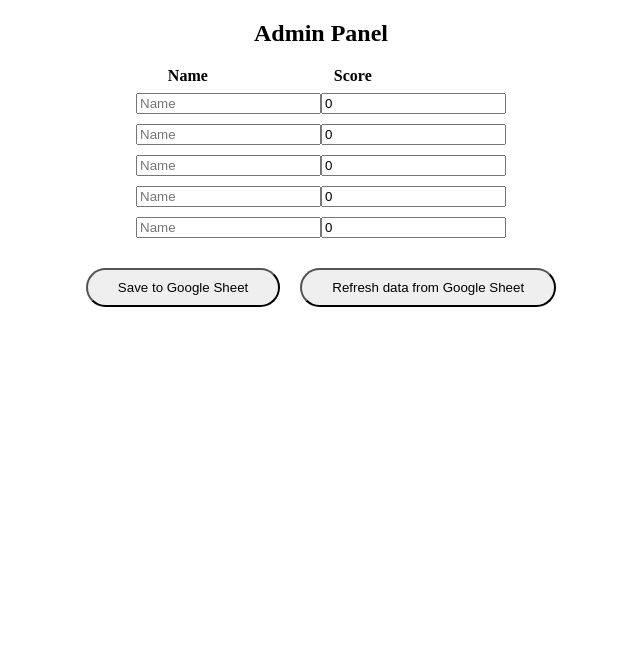
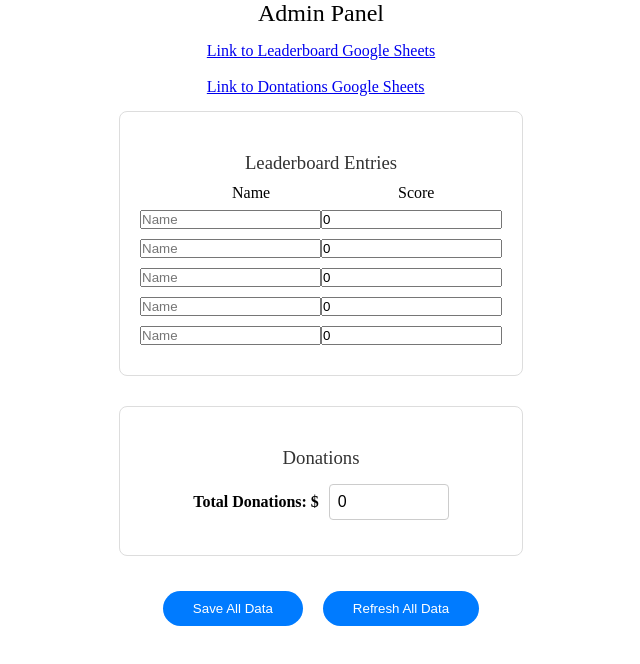
Before and after one commit to george-p-johnson/CNX-Leaderboard, a Vue app: page /admin in a window 1280 px wide. Shown: the top 664 px of the page, without its empty margins (319-959 px from the left). Built offline with nearby package versions, Linux system fonts and the light colour scheme; no server answers.

Commit message:
Donations
Added donations func and some styling that needs to be corrected

```diff
--- a/src/App.vue
+++ b/src/App.vue
@@ -1,10 +1,3 @@
 <template>
   <router-view />
 </template>
-
-<style>
-body {
-  margin: 0;
-  padding: 0;
-}
-</style>
--- a/src/assets/main.css
+++ b/src/assets/main.css
@@ -7,24 +7,32 @@
   margin: 0;
   padding: 0;
   font-weight: normal;
-  /* height: 1920px;
-  width: 1080px; */
 }
 
 body {
+  /* width: 100vw;
+  height: 100vh; */
   margin: 0;
   padding: 0;
+  overflow: hidden;
+  overflow-y: hidden;
+  overflow-x: hidden;
 }
 
+
 #app {
-  /* max-width: 1080px; */
-  /* margin: 0 auto;
-  padding: 2rem; */
   font-weight: normal;
-  /* background-color: #90D0FE;
-  height: 1920px;
-  width: 1080px; */
 }
+
+
+
+
+
+
+
+
+
+
 
 /*=========================================================
 Salesforce Fonts
--- a/src/components/Admin.vue
+++ b/src/components/Admin.vue
@@ -2,6 +2,16 @@
   <div id="container">
     <h2>Admin Panel</h2>
 
+    <div id="googleSheets">
+        <a href="https://docs.google.com/spreadsheets/d/11VimFdYmwUYX8OVGfhK3vvXtCdvsIj8IWKop1oxaehk/edit?gid=0#gid=0">Link to Leaderboard Google Sheets</a>
+        <br>
+        <br>
+        <a href="https://docs.google.com/spreadsheets/d/1VS8lLYorekpgm6mPdKACbDcn9r_KoguTuuwqDISnFM8/edit?gid=0#gid=0">Link to Dontations Google Sheets</a>
+    </div>
+
+    <!-- Leaderboard Entries Section -->
+    <div class="section">
+      <h3>Leaderboard Entries</h3>
       <div id="header">
         <div class="heading">Name</div>
         <div>Score</div>
@@ -12,10 +22,27 @@
         <input v-model="entry.name" name="Name" placeholder="Name" />
         <input v-model.number="entry.score" name="Score" placeholder="Score" type="number" />
       </div>
+    </div>
+
+    <!-- Donations Section -->
+    <div class="section">
+      <h3>Donations</h3>
+      <div class="donation-input">
+        <label for="donation">Total Donations: $</label>
+        <input
+          id="donation"
+          v-model.number="donation"
+          type="number"
+          step="0.01"
+          min="0"
+          placeholder="0.00"
+        />
+      </div>
+    </div>
 
     <div id="buttonContainer">
-      <button @click="saveEntries">Save to Google Sheet</button>
-      <button @click="fetchEntries">Refresh data from Google Sheet</button>
+      <button @click="saveAll">Save All Data</button>
+      <button @click="fetchAll">Refresh All Data</button>
     </div>
   </div>
 </template>
@@ -30,9 +57,26 @@ h2 {
   text-align: center;
 }
 
+#googleSheets {
+    margin: 15px auto;
+    display: table;
+}
+
+h3 {
+  text-align: center;
+  margin: 20px 0 10px 0;
+  color: #333;
+}
+
+.section {
+  margin-bottom: 30px;
+  padding: 20px;
+  border: 1px solid #ddd;
+  border-radius: 8px;
+}
+
 #header {
-  display: flex
-;
+  display: flex;
   gap: 1rem;
   font-weight: bold;
   margin-bottom: 0.5rem;
@@ -49,14 +93,41 @@ h2 {
   display: table;
 }
 
+.donation-input {
+  text-align: center;
+  margin: 15px 0;
+}
+
+.donation-input label {
+  font-weight: bold;
+  margin-right: 10px;
+}
+
+.donation-input input {
+  padding: 8px;
+  font-size: 16px;
+  border: 1px solid #ccc;
+  border-radius: 4px;
+  width: 120px;
+}
+
 #buttonContainer {
   margin-top: 25px;
+  text-align: center;
 }
 
 button {
   padding: 10px 30px;
   margin: 5px 10px;
   border-radius: 50px;
+  border: none;
+  background-color: #007bff;
+  color: white;
+  cursor: pointer;
+}
+
+button:hover {
+  background-color: #0056b3;
 }
 </style>
 
@@ -64,7 +135,8 @@ button {
 import { ref, onMounted } from 'vue';
 import { store } from '../store.js';
 
-const API_URL = 'https://script.google.com/macros/s/AKfycbxsKJvqveL30rKows7CiECYAeyPY2jeC28JLSW7PupuK8gX-wYtqmyEKgNhAmhOfB6P/exec';
+const LEADERBOARD_API_URL = 'https://script.google.com/macros/s/AKfycbxsKJvqveL30rKows7CiECYAeyPY2jeC28JLSW7PupuK8gX-wYtqmyEKgNhAmhOfB6P/exec';
+const DONATIONS_API_URL = 'https://script.google.com/macros/s/AKfycbxu6UrZQo5_w4_PE6AlGrthJruSzlyhJ-8FHLNFBmw30Q4xC5cgzTr92ZYzocqVFZKRcw/exec';
 
 // Local entries (fixed 5)
 const entries = ref([
@@ -75,10 +147,12 @@ const entries = ref([
   { name: '', score: 0 },
 ]);
 
-// Fetch existing data from Google Sheet
+const donation = ref(0);
+
+// Fetch existing leaderboard data from Google Sheet
 const fetchEntries = async () => {
   try {
-    const response = await fetch(API_URL);
+    const response = await fetch(LEADERBOARD_API_URL);
     const data = await response.json();
 
     // Fill in existing data into our 5 fixed rows
@@ -90,28 +164,69 @@ const fetchEntries = async () => {
     // Also update the global store for Leaderboard
     store.entries = [...entries.value];
   } catch (err) {
-    console.error(err);
+    console.error('Error fetching entries:', err);
   }
 };
 
-// Save to Google Sheet
+// Fetch donations data
+const fetchDonations = async () => {
+  try {
+    const response = await fetch(DONATIONS_API_URL);
+    const data = await response.json();
+
+    // Assuming the API returns an object with a donation amount
+    donation.value = data.donation || 0;
+    store.donation = donation.value;
+  } catch (err) {
+    console.error('Error fetching donations:', err);
+  }
+};
+
+// Save leaderboard entries to Google Sheet
 const saveEntries = async () => {
   try {
-    const response = await fetch(API_URL, {
+    const response = await fetch(LEADERBOARD_API_URL, {
       method: 'POST',
       body: JSON.stringify(entries.value),
     });
     const result = await response.json();
-    console.log('Saved:', result);
+    console.log('Entries saved:', result);
 
     // Update the store so Leaderboard reflects changes
     store.entries = [...entries.value];
   } catch (err) {
-    console.error(err);
+    console.error('Error saving entries:', err);
   }
 };
 
-onMounted(fetchEntries);
+// Save donations to Google Sheet
+const saveDonations = async () => {
+  try {
+    const response = await fetch(DONATIONS_API_URL, {
+      method: 'POST',
+      body: JSON.stringify({ donation: donation.value }),
+    });
+    const result = await response.json();
+    console.log('Donations saved:', result);
+
+    // Update the store so Leaderboard reflects changes
+    store.donation = donation.value;
+  } catch (err) {
+    console.error('Error saving donations:', err);
+  }
+};
+
+// Combined save function
+const saveAll = async () => {
+  await Promise.all([saveEntries(), saveDonations()]);
+};
+
+// Combined fetch function
+const fetchAll = async () => {
+  await Promise.all([fetchEntries(), fetchDonations()]);
+};
+
+onMounted(fetchAll);
 </script>
 
 
@@ -128,4 +243,19 @@ onMounted(fetchEntries);
 
 
 
-<!-- https://script.google.com/macros/s/AKfycbxsKJvqveL30rKows7CiECYAeyPY2jeC28JLSW7PupuK8gX-wYtqmyEKgNhAmhOfB6P/exec -->
+
+
+
+
+
+
+
+
+
+
+
+
+
+<!-- leaderboard -  https://script.google.com/macros/s/AKfycbxsKJvqveL30rKows7CiECYAeyPY2jeC28JLSW7PupuK8gX-wYtqmyEKgNhAmhOfB6P/exec -->
+
+<!-- Donations - https://script.google.com/macros/s/AKfycbxu6UrZQo5_w4_PE6AlGrthJruSzlyhJ-8FHLNFBmw30Q4xC5cgzTr92ZYzocqVFZKRcw/exec -->
--- a/src/components/Leaderboard.vue
+++ b/src/components/Leaderboard.vue
@@ -1,6 +1,14 @@
 <template>
   <div id="container">
     <h2>Shoot your Shot</h2>
+
+    <!-- Donations Display -->
+    <div class="donations-display">
+      <h3>Total Donations Raised</h3>
+      <div class="donation-amount">${{ formattedDonation }}</div>
+    </div>
+
+    <!-- Leaderboard -->
     <ul>
       <li v-for="(entry, index) in topEntries" :key="index">
         {{ index + 1 }}. {{ entry.name }} - {{ entry.score }}
@@ -8,7 +16,6 @@
     </ul>
   </div>
 </template>
-
 
 <style scoped>
 #container {
@@ -24,6 +31,29 @@ h2 {
   text-align: center;
   margin: 50px auto;
   font-size: 72px;
+}
+
+.donations-display {
+  text-align: center;
+  margin: 30px auto 50px auto;
+  background-color: rgba(11, 92, 171, 0.9);
+  border-radius: 20px;
+  padding: 20px;
+  width: 600px;
+}
+
+.donations-display h3 {
+  color: white;
+  font-size: 36px;
+  margin: 0 0 15px 0;
+  font-family: "AvantGardeForSalesforce-Demi", sans-serif;
+}
+
+.donation-amount {
+  color: #90D0FE;
+  font-size: 48px;
+  font-weight: bold;
+  font-family: "AvantGardeForSalesforce-Demi", sans-serif;
 }
 
 ul {
@@ -51,23 +81,40 @@ li {
 import { onMounted, onUnmounted, computed } from 'vue';
 import { store } from '../store.js';
 
-const API_URL = 'https://script.google.com/macros/s/AKfycbxsKJvqveL30rKows7CiECYAeyPY2jeC28JLSW7PupuK8gX-wYtqmyEKgNhAmhOfB6P/exec';
+const LEADERBOARD_API_URL = 'https://script.google.com/macros/s/AKfycbxsKJvqveL30rKows7CiECYAeyPY2jeC28JLSW7PupuK8gX-wYtqmyEKgNhAmhOfB6P/exec';
+const DONATIONS_API_URL = 'https://script.google.com/macros/s/AKfycbxu6UrZQo5_w4_PE6AlGrthJruSzlyhJ-8FHLNFBmw30Q4xC5cgzTr92ZYzocqVFZKRcw/exec';
 
 let intervalId = null;
 
-// Fetch data from Google Sheet
+// Fetch leaderboard data from Google Sheet
 const fetchEntries = async () => {
   try {
-    const response = await fetch(API_URL);
+    const response = await fetch(LEADERBOARD_API_URL);
     store.entries = await response.json();
   } catch (err) {
-    console.error(err);
+    console.error('Error fetching entries:', err);
   }
 };
 
+// Fetch donations data
+const fetchDonations = async () => {
+  try {
+    const response = await fetch(DONATIONS_API_URL);
+    const data = await response.json();
+    store.donation = data.donation || 0;
+  } catch (err) {
+    console.error('Error fetching donations:', err);
+  }
+};
+
+// Combined fetch function
+const fetchAll = async () => {
+  await Promise.all([fetchEntries(), fetchDonations()]);
+};
+
 onMounted(() => {
-  fetchEntries(); // initial fetch
-  intervalId = setInterval(fetchEntries, 5000); // fetch every 5 seconds
+  fetchAll(); // initial fetch
+  intervalId = setInterval(fetchAll, 5000); // fetch every 5 seconds
 });
 
 onUnmounted(() => {
@@ -78,6 +125,14 @@ onUnmounted(() => {
 const topEntries = computed(() => {
   return [...store.entries].sort((a, b) => b.score - a.score).slice(0, 5);
 });
+
+// Format donation amount with commas and 2 decimal places
+const formattedDonation = computed(() => {
+  return (store.donation || 0).toLocaleString('en-US', {
+    minimumFractionDigits: 2,
+    maximumFractionDigits: 2
+  });
+});
 </script>
 
 
@@ -86,4 +141,8 @@ const topEntries = computed(() => {
 
 
 
-<!-- const API_URL = 'https://script.google.com/macros/s/AKfycbxsKJvqveL30rKows7CiECYAeyPY2jeC28JLSW7PupuK8gX-wYtqmyEKgNhAmhOfB6P/exec'; -->
+
+
+<!-- Leaderboard - https://script.google.com/macros/s/AKfycbxsKJvqveL30rKows7CiECYAeyPY2jeC28JLSW7PupuK8gX-wYtqmyEKgNhAmhOfB6P/exec -->
+
+<!-- Donations - https://script.google.com/macros/s/AKfycbxu6UrZQo5_w4_PE6AlGrthJruSzlyhJ-8FHLNFBmw30Q4xC5cgzTr92ZYzocqVFZKRcw/exec -->
--- a/src/main.js
+++ b/src/main.js
@@ -1,6 +1,8 @@
 import { createApp } from 'vue';
 import App from './App.vue';
 import { router } from './router';
+import './assets/main.css';
+
 
 const app = createApp(App);
 app.use(router);
--- /dev/null
+++ b/src/store.js
@@ -0,0 +1,13 @@
+// import { reactive } from 'vue';
+
+// export const store = reactive({
+//   entries: [],
+//   donation: 0
+// });
+
+import { reactive } from 'vue';
+
+export const store = reactive({
+  entries: [],       // Ensure it's always an array
+  donation: 0        // Default donation value
+});
--- a/src/store.js.js
+++ /dev/null
@@ -1,6 +0,0 @@
-// store.js
-import { reactive } from 'vue';
-
-export const store = reactive({
-  entries: []
-});
```
Lines whose indentation alone changed are shown as unchanged.
